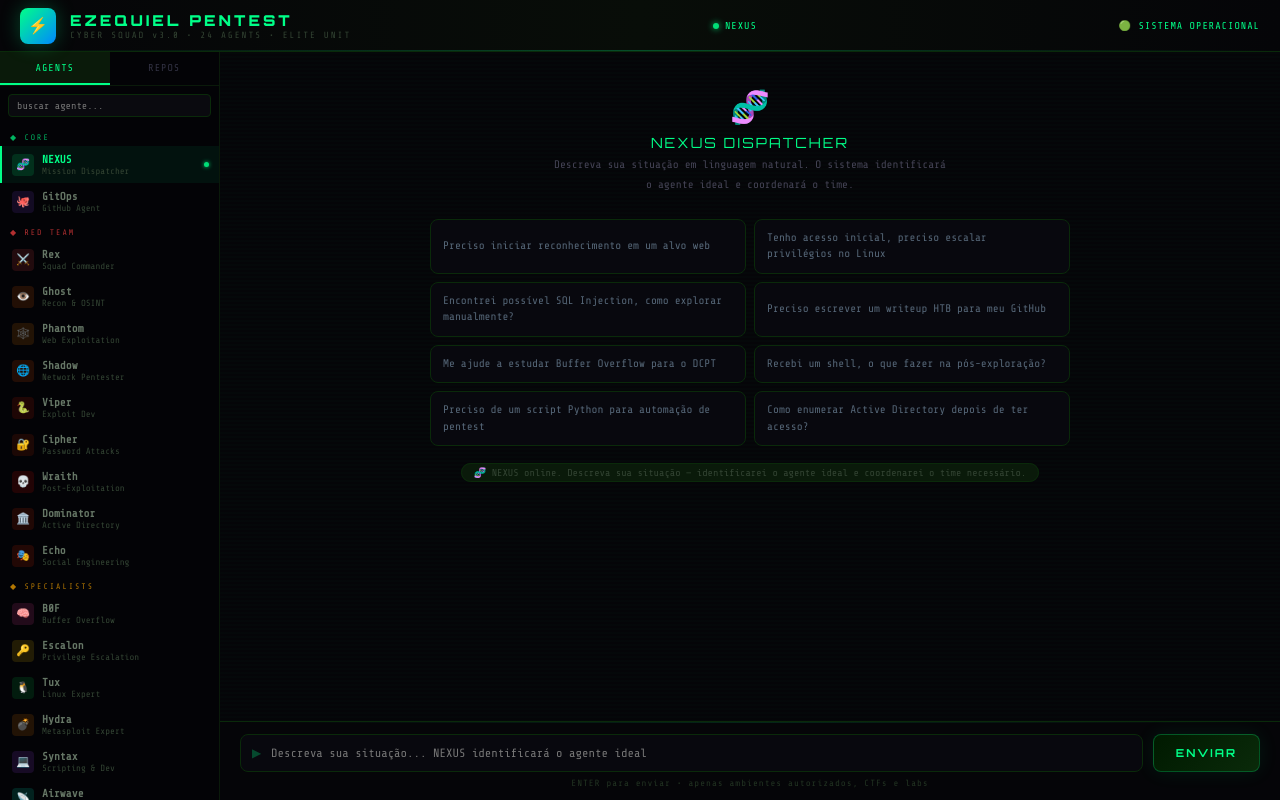
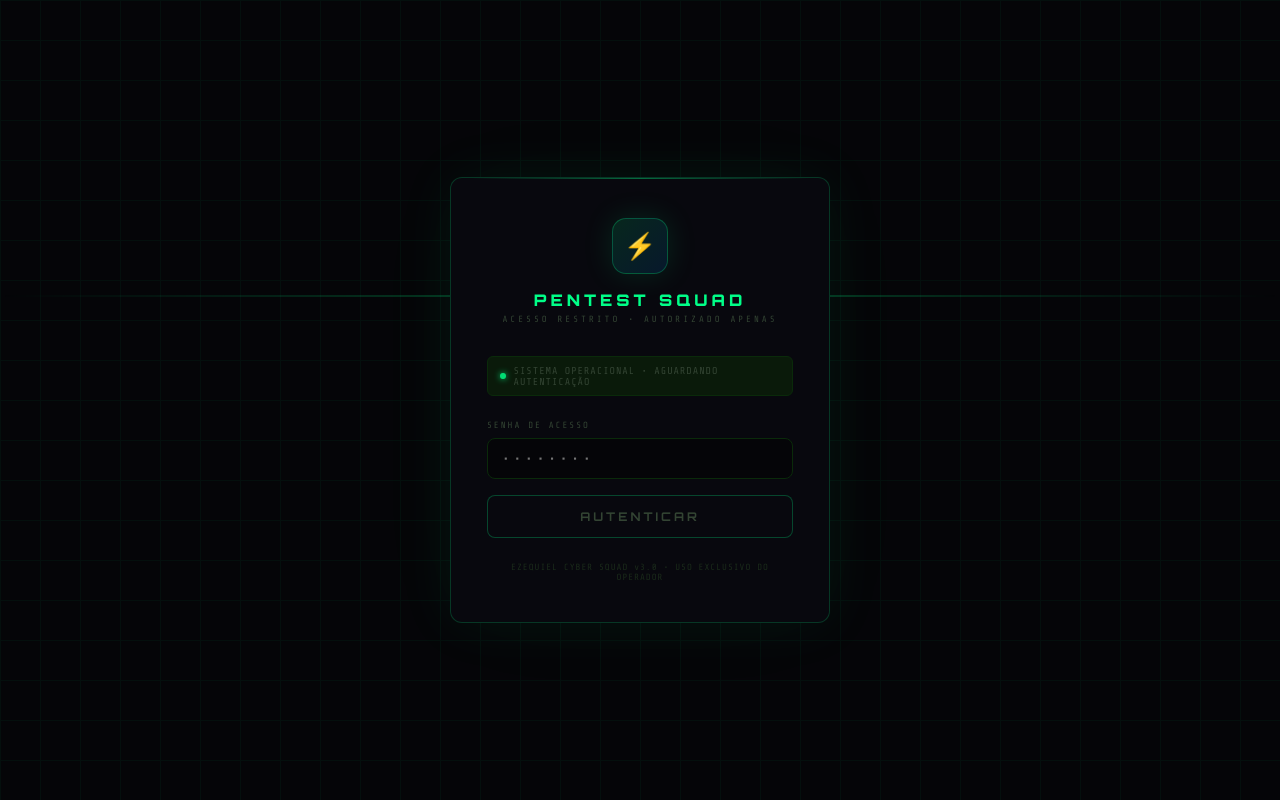
Before and after one commit to ezequielpentest/meu-agente-ia, a React (Vite) app: page / in a window 1280 px wide. Built offline with nearby package versions, Linux system fonts and the light colour scheme.

Commit message:
Add login screen and authentication flow

```diff
--- a/src/App.jsx
+++ b/src/App.jsx
@@ -1,4 +1,94 @@
 import { useState, useRef, useEffect } from "react";
+
+// ─── LOGIN ────────────────────────────────────────────────────────────────────
+const ACCESS_PASSWORD = "Ray@1997"; // Troque para sua senha
+
+function LoginScreen({ onLogin }) {
+  const [pwd, setPwd] = useState("");
+  const [error, setError] = useState("");
+  const [shake, setShake] = useState(false);
+  const [attempts, setAttempts] = useState(0);
+  const [blocked, setBlocked] = useState(false);
+  const inputRef = useRef(null);
+  useEffect(() => { inputRef.current?.focus(); }, []);
+
+  const handleLogin = () => {
+    if (blocked) return;
+    if (pwd === ACCESS_PASSWORD) {
+      sessionStorage.setItem("squad_auth", "1");
+      onLogin();
+    } else {
+      const next = attempts + 1;
+      setAttempts(next);
+      setError(next >= 5 ? "Muitas tentativas. Aguarde 30s." : "Acesso negado. Senha incorreta.");
+      setShake(true);
+      setTimeout(() => setShake(false), 500);
+      setPwd("");
+      if (next >= 5) {
+        setBlocked(true);
+        setTimeout(() => { setBlocked(false); setAttempts(0); setError(""); }, 30000);
+      }
+    }
+  };
+
+  return (
+    <div style={{
+      height:"100vh",display:"flex",alignItems:"center",justifyContent:"center",
+      background:"#050508",fontFamily:"'Share Tech Mono','Courier New',monospace",
+      position:"relative",overflow:"hidden",
+    }}>
+      <style>{`
+        @import url('https://fonts.googleapis.com/css2?family=Share+Tech+Mono&family=Orbitron:wght@400;700;900&display=swap');
+        @keyframes scanmove{0%{transform:translateY(-100%)}100%{transform:translateY(100vh)}}
+        @keyframes shake{0%,100%{transform:translateX(0)}20%,60%{transform:translateX(-8px)}40%,80%{transform:translateX(8px)}}
+        @keyframes fadein{from{opacity:0;transform:translateY(20px)}to{opacity:1;transform:translateY(0)}}
+        @keyframes glow{0%,100%{opacity:1}50%{opacity:0.3}}
+        .lbox{animation:fadein 0.6s ease}
+        .shake{animation:shake 0.4s ease}
+      `}</style>
+      <div style={{position:"absolute",inset:0,opacity:0.04,backgroundImage:"linear-gradient(#00ff88 1px,transparent 1px),linear-gradient(90deg,#00ff88 1px,transparent 1px)",backgroundSize:"40px 40px"}}/>
+      <div style={{position:"absolute",top:0,left:0,right:0,height:"2px",background:"linear-gradient(90deg,transparent,#00ff8844,transparent)",animation:"scanmove 4s linear infinite",pointerEvents:"none"}}/>
+      <div className={`lbox${shake?" shake":""}`} style={{
+        width:380,padding:"40px 36px",background:"#08080e",
+        border:"1px solid #00ff8830",borderRadius:12,
+        boxShadow:"0 0 60px #00ff8810,0 0 120px #00ff8806",position:"relative",
+      }}>
+        <div style={{position:"absolute",top:0,left:20,right:20,height:1,background:"linear-gradient(90deg,transparent,#00ff8866,transparent)"}}/>
+        <div style={{textAlign:"center",marginBottom:32}}>
+          <div style={{width:56,height:56,borderRadius:14,margin:"0 auto 16px",background:"linear-gradient(135deg,#00ff8820,#0088ff20)",border:"1px solid #00ff8840",display:"flex",alignItems:"center",justifyContent:"center",fontSize:26,boxShadow:"0 0 30px #00ff8820"}}>⚡</div>
+          <div style={{fontSize:16,fontWeight:900,color:"#00ff88",letterSpacing:4,fontFamily:"'Orbitron',monospace",marginBottom:4}}>PENTEST SQUAD</div>
+          <div style={{fontSize:9,color:"#334433",letterSpacing:3}}>ACESSO RESTRITO • AUTORIZADO APENAS</div>
+        </div>
+        <div style={{display:"flex",alignItems:"center",gap:8,marginBottom:24,padding:"8px 12px",background:"#0a1a0a",borderRadius:6,border:"1px solid #0a2a0a"}}>
+          <div style={{width:6,height:6,borderRadius:"50%",background:"#00ff88",boxShadow:"0 0 6px #00ff88",animation:"glow 2s infinite"}}/>
+          <span style={{fontSize:10,color:"#334433",letterSpacing:1}}>SISTEMA OPERACIONAL • AGUARDANDO AUTENTICAÇÃO</span>
+        </div>
+        <div style={{marginBottom:16}}>
+          <div style={{fontSize:9,color:"#334433",letterSpacing:2,marginBottom:8}}>SENHA DE ACESSO</div>
+          <input
+            ref={inputRef} type="password" value={pwd}
+            onChange={e=>{setPwd(e.target.value);setError("");}}
+            onKeyDown={e=>e.key==="Enter"&&handleLogin()}
+            placeholder="••••••••" disabled={blocked}
+            style={{width:"100%",background:"#050508",border:`1px solid ${error?"#ff444440":"#0a2a0a"}`,borderRadius:8,padding:"12px 14px",color:"#aaccaa",fontSize:14,fontFamily:"inherit",outline:"none",boxSizing:"border-box",letterSpacing:4,opacity:blocked?0.5:1}}
+          />
+        </div>
+        {error&&<div style={{fontSize:10,color:"#ff4444",background:"#ff000010",border:"1px solid #ff444420",borderRadius:6,padding:"8px 12px",marginBottom:16,letterSpacing:1}}>⚠ {error}</div>}
+        <button onClick={handleLogin} disabled={blocked||!pwd} style={{
+          width:"100%",padding:"13px",borderRadius:8,border:"1px solid #00ff8840",
+          background:(blocked||!pwd)?"#08080e":"linear-gradient(135deg,#001a00,#0a2a0a)",
+          color:(blocked||!pwd)?"#334433":"#00ff88",
+          cursor:(blocked||!pwd)?"not-allowed":"pointer",
+          fontSize:12,fontFamily:"'Orbitron',monospace",fontWeight:"bold",letterSpacing:3,
+          boxShadow:(blocked||!pwd)?"none":"0 0 20px #00ff8815",transition:"all 0.2s",
+        }}>{blocked?"AGUARDE...":"AUTENTICAR"}</button>
+        <div style={{marginTop:24,textAlign:"center",fontSize:9,color:"#1a2a1a",letterSpacing:1}}>EZEQUIEL CYBER SQUAD v3.0 • USO EXCLUSIVO DO OPERADOR</div>
+      </div>
+    </div>
+  );
+}
+// ─────────────────────────────────────────────────────────────────────────────
+
 
 const AGENTS = [
   { id: "dispatch", name: "NEXUS", role: "Mission Dispatcher", team: "core", icon: "🧬", color: "#00ff88", specialty: "Analisa situações e despacha o agente especialista correto. Coordena handoffs e conversas entre agentes." },
@@ -36,7 +126,7 @@ const REPOS = {
 const AGENT_MAP = AGENTS.reduce((acc, a) => { acc[a.id] = a; return acc; }, {});
 
 async function callClaude(messages, systemPrompt) {
-  const res = await fetch("https://api.anthropic.com/v1/messages", {
+  const res = await fetch("/api/claude", {
     method: "POST",
     headers: { "Content-Type": "application/json" },
     body: JSON.stringify({
@@ -47,6 +137,7 @@ async function callClaude(messages, systemPrompt) {
     }),
   });
   const data = await res.json();
+  if (data.error) throw new Error(data.error);
   return data.content?.[0]?.text || "Erro ao processar.";
 }
 
@@ -102,7 +193,7 @@ REGRAS:
 - Ética: apenas ambientes autorizados, CTFs e labs
 - Para GitHub: gere conteúdo markdown profissional pronto para copiar`;
 
-export default function App() {
+function App() {
   const [messages, setMessages] = useState([{
     type: "system",
     content: "NEXUS online. Descreva sua situação — identificarei o agente ideal e coordenarei o time necessário."
@@ -564,3 +655,9 @@ export default function App() {
     </div>
   );
 }
+
+export default function AppWithLogin() {
+  const [auth, setAuth] = useState(() => sessionStorage.getItem("squad_auth") === "1");
+  if (!auth) return <LoginScreen onLogin={() => setAuth(true)} />;
+  return <App />;
+}
```
